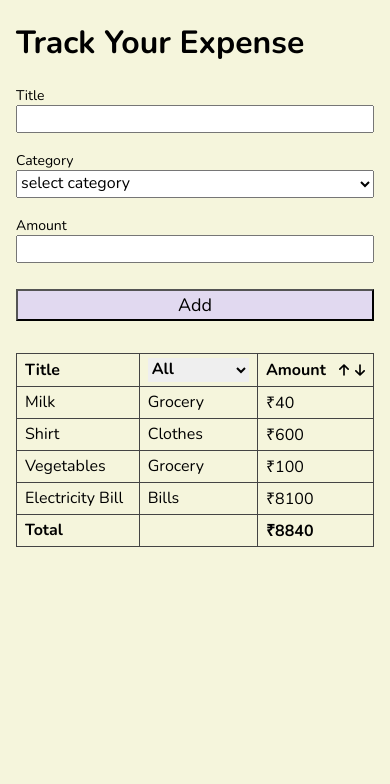
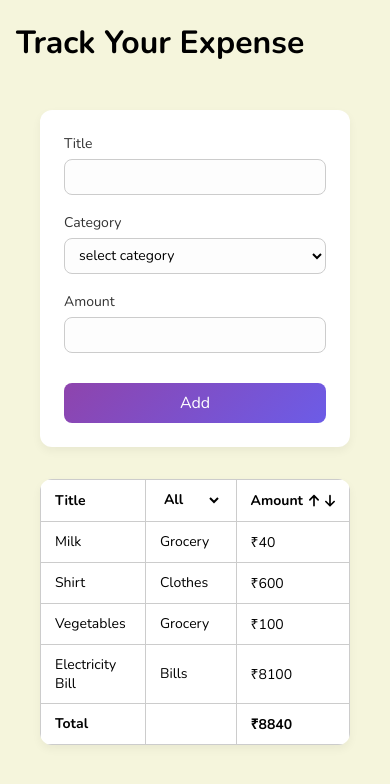
Before and after one commit to sadik033/Learning-ReactJs, a React (Vite) app in the folder Expence Tracker/: page / in a window 390 px wide. Shown: the top 784 px of the page. Built offline with nearby package versions, Linux system fonts and the light colour scheme.

Commit message:
style css and make responsive

```diff
--- a/Expence Tracker/src/App.css
+++ b/Expence Tracker/src/App.css
@@ -15,7 +15,7 @@ main {
     box-sizing: border-box;
 }
 
-.expense-tracker {
+/* .expense-tracker {
     display: flex;
     gap: 32px;
 }
@@ -100,9 +100,9 @@ main {
     font-family: inherit;
     margin-top: 8px;
     background-color: #E1D9F0;
-}
+} */
 
-.context-menu {
+/* .context-menu {
     background-color: white;
     border: 1px solid;
     position: absolute;
@@ -136,4 +136,191 @@ main {
     .expense-tracker {
         flex-direction: column;
     }
+} */
+
+
+
+/* Main Wrapper */
+.expense-tracker {
+    display: flex;
+    justify-content: center;
+    align-items: flex-start;
+    gap: 32px;
+    padding: 40px;
+    max-width: 1200px;
+    margin: 0 auto;
+    flex-wrap: wrap;
 }
+
+/* Expense Form Styling */
+.expense-form {
+    flex: 1 1 400px;
+    background-color: #fff;
+    padding: 24px;
+    border-radius: 12px;
+    box-shadow: 0 4px 10px rgba(0, 0, 0, 0.05);
+}
+
+/* Table Styling */
+.expense-table {
+    flex: 1 1 600px;
+    border-collapse: collapse;
+    align-self: flex-start;
+    background-color: #fff;
+    border-radius: 12px;
+    overflow: hidden;
+    box-shadow: 0 4px 10px rgba(0, 0, 0, 0.05);
+    min-width: 100%;
+}
+
+.expense-table select {
+    font: inherit;
+    width: 100%;
+    border: none;
+    outline: none;
+    background-color: transparent;
+}
+
+/* Arrows & Amount Column */
+.amount-column div {
+    display: flex;
+    align-items: center;
+}
+
+.amount-column span {
+    margin-right: 6px;
+}
+
+.arrow {
+    transition: transform 0.2s ease-in-out;
+    cursor: pointer;
+}
+
+.up-arrow {
+    margin-left: auto;
+}
+
+.up-arrow:active {
+    transform: translateY(-2px);
+}
+
+.down-arrow {
+    margin-left: 6px;
+}
+
+.down-arrow:active {
+    transform: translateY(2px);
+}
+
+/* Table Cells */
+.expense-table th,
+.expense-table td {
+    border: 1px solid #ccc;
+    text-align: left;
+    padding: 10px 14px;
+    font-size: 14px;
+}
+
+/* Input Fields */
+.input-container {
+    display: flex;
+    flex-direction: column;
+    margin-bottom: 18px;
+    position: relative;
+}
+
+.input-container label {
+    font-size: 14px;
+    margin-bottom: 6px;
+    color: #333;
+}
+
+.input-container input,
+#category {
+    height: 36px;
+    padding: 6px 10px;
+    font-family: inherit;
+    font-size: 14px;
+    border: 1px solid #ccc;
+    border-radius: 8px;
+    background-color: #fdfdfd;
+    transition: border-color 0.2s ease;
+}
+
+.input-container input:focus,
+#category:focus {
+    border-color: #8e44ad;
+    outline: none;
+}
+
+/* Add Button */
+.add-btn {
+    width: 100%;
+    height: 40px;
+    font-size: 16px;
+    font-family: inherit;
+    margin-top: 12px;
+    border: none;
+    border-radius: 8px;
+    background: linear-gradient(135deg, #8e44ad, #6c5ce7);
+    color: #fff;
+    cursor: pointer;
+    transition: background 0.3s ease, transform 0.2s ease;
+}
+
+.add-btn:hover {
+    background: linear-gradient(135deg, #6c5ce7, #8e44ad);
+}
+
+.add-btn:active {
+    transform: scale(0.98);
+}
+
+/* Context Menu */
+.context-menu {
+    background-color: white;
+    border: 1px solid;
+    position: absolute;
+    border-radius: 4px;
+    overflow: hidden;
+    box-shadow: 0 0 12px rgba(0, 0, 0, 0.3);
+    z-index: 10;
+}
+
+.context-menu div {
+    padding: 6px 12px;
+    cursor: pointer;
+    font-weight: 600;
+    font-size: 14px;
+}
+
+.context-menu div:hover {
+    background-color: #f0f0f0;
+}
+
+/* Error Message */
+.error {
+    font-size: 12px;
+    color: red;
+    margin: 0;
+    position: absolute;
+    top: 100%;
+}
+
+/* Responsive */
+@media (max-width: 900px) {
+    body {
+        margin-inline: 16px;
+    }
+
+    .expense-tracker {
+        flex-direction: column;
+        padding: 24px;
+    }
+
+    .expense-form,
+    .expense-table {
+        width: 100%;
+        flex: unset;
+    }
+}
```
